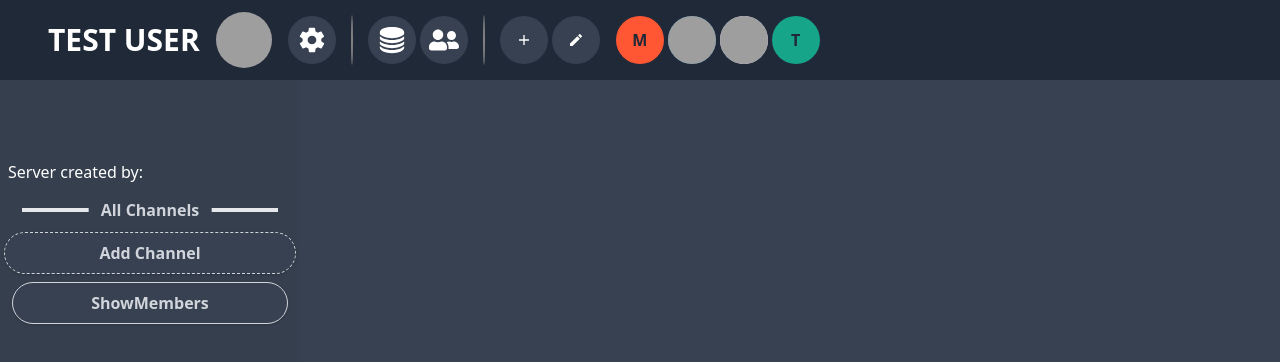
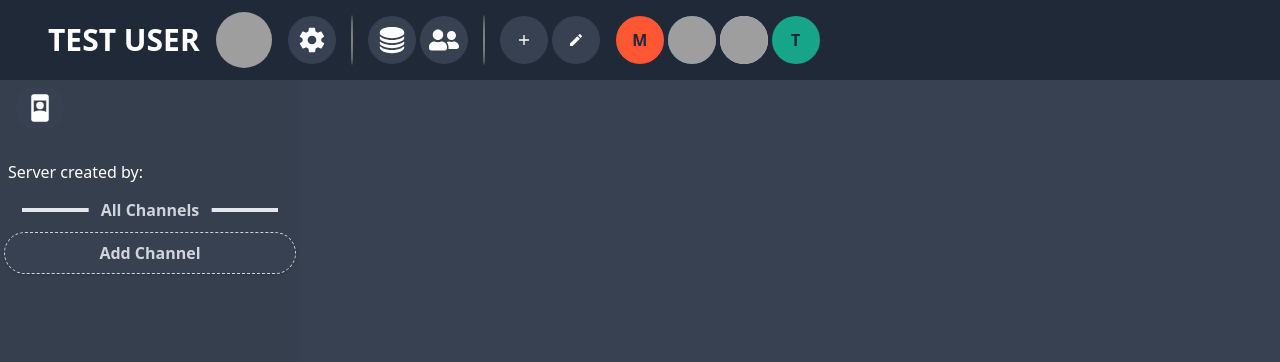
Before and after one commit to MyPHPoL/MyCommsFront, a React (Create React App) app: page /Friends in a window 1280 px wide. Both pictures are taken after a click on the link "SERVERLIST". Shown: the top 362 px of the page. Built offline with nearby package versions, Linux system fonts and the light colour scheme; grey boxes are pictures that could not be loaded.

Commit message:
Update przycisku

```diff
--- a/src/Components/Server.tsx
+++ b/src/Components/Server.tsx
@@ -4,6 +4,7 @@ import "../index.css";
 import { serverChannels, users, servers } from "../fakedb";
 import Channel from "./Channel";
 import ServerMembers from "./ServerMembers";
+import { MdRememberMe } from "react-icons/md";
 
 export interface ServerProps {
   id: string;
@@ -31,6 +32,12 @@ function Server() {
           <img src={Server?.picture} alt="No img" className="w-10 h-10 mr-2" />
         ) : null}
         {Server?.name}
+        <div className="flex items-center text-white text-3xl m-2 truncate h-10 align-right">
+          <button onClick={() => {setShowMembers(!showMembers); setWidthmsg(widthmsg === 0 ? 5 : 0)}}>
+                  <IconButton icon={<MdRememberMe size={30}/>} name="ShowMembers"></IconButton>
+          </button>
+          {showMembers && <ServerMembers/>}
+          </div>
       </div>
       <div className="text-white text-1xl m-2 truncate">
         {Server?.description}
@@ -61,16 +68,6 @@ function Server() {
         <button>
           <NewChannelButton text={"Add Channel"}></NewChannelButton>
         </button>
-            <div className="justify-center flex flex-col m-1">
-            <div className="justify-center flex flex-col m-1">
-            <button onClick={() => {setShowMembers(!showMembers); setWidthmsg(widthmsg === 0 ? 5 : 0)}}>
-                <ChannelButton name='ShowMembers'></ChannelButton>
-            </button>
-            {showMembers && <ServerMembers/>}
-          </div>
-          </div>
-          <div>
-          </div>
               </div>
               <Routes>
                 <Route path="/:ChannelId/*" element={<Channel widthmsg={widthmsg}/>} />
@@ -93,4 +90,20 @@ const NewChannelButton = ({ text }: { text: string }) => (
   </div>
 );
 
+interface IconButtonProps {
+  icon: any;
+  name: string;
+}
+
+const IconButton = ({ icon, name }: IconButtonProps) => (
+  <div className='font-semibold relative flex items-center justify-center h-12 w-12 mt-2 mb-2 bg-secondary group hover:bg-yellow-500 text-white hover:text-primary hover:rounded-xl rounded-3xl transition-all duration-300 ease-linear cursor-pointer'>
+    {icon}
+
+    <span className='group-hover:scale-100 z-50 absolute w-auto p-2 m-2 min-w-max left-14 rounded-md shadow-md text-white bg-gray-900 text-xs font-bold transition-all duration-100 scale-0 origin-left'>
+      {name}
+    </span>
+  </div>
+);
+
+
 export default Server;
--- a/src/Components/ServerMembers.tsx
+++ b/src/Components/ServerMembers.tsx
@@ -13,7 +13,7 @@ function ServerMembers() {
 
   return (
     <div>
-      <div className="md:flex h-auto w-auto -z-20 flex-col fixed inset-y-0 top-20 left-[95%] bg-tertiary">
+      <div className="md:flex h-auto w-auto -z-20 flex-col fixed inset-y-0 top-20 left-[95%] bg-tertiary align:right">
         <ul>
           {ServerMembers.map((user) => ( // Map over the members
             user && ( // Check if the user is defined
@@ -31,5 +31,4 @@ function ServerMembers() {
 }
 
 
-
 export default ServerMembers;
```
